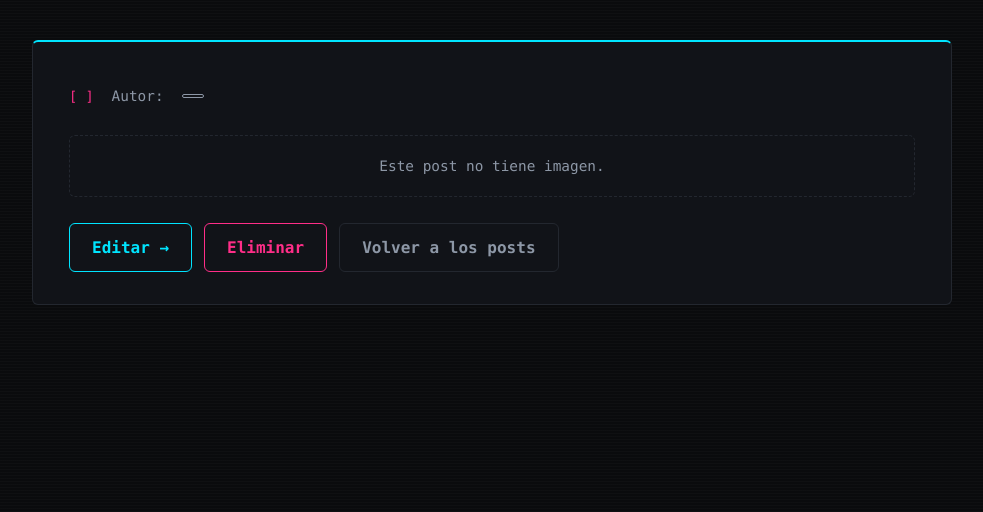
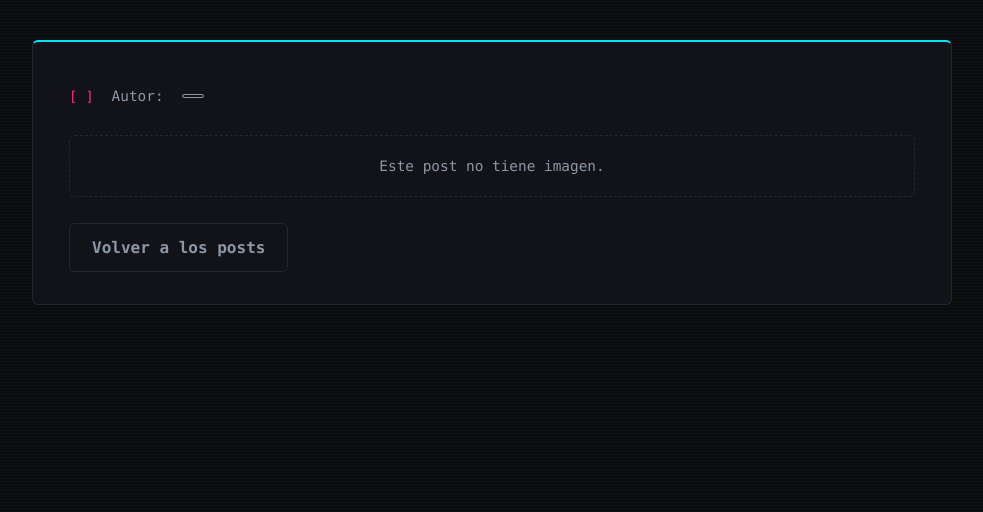
Before and after one commit to Federicoz21/Blog_django, a Django app: template posts/templates/posts/detalle_post.html in a window 1280 px wide. Shown: the part 78-590 px from the top of the page, without its empty margins (148-1131 px from the left). Run offline with Django 5.2, Linux system fonts and the light colour scheme; the template is opened without the code that fills it, so the values that code supplies are empty.

Commit message:
Preentrega 11: posts/templates/posts/detalle_post.html

```diff
--- a/posts/templates/posts/detalle_post.html
+++ b/posts/templates/posts/detalle_post.html
@@ -24,8 +24,8 @@
     </div>
 
     <div class="acciones">
-        <a href="{% url 'editar_post' post.pk %}" class="boton">Editar</a>
-        <a href="{% url 'eliminar_post' post.pk %}" class="boton boton--peligro">Eliminar</a>
+        {% if user.is_authenticated %}<a href="{% url 'editar_post' post.pk %}" class="boton">Editar</a>
+        <a href="{% url 'eliminar_post' post.pk %}" class="boton boton--peligro">Eliminar</a>{% endif %}
         <a href="{% url 'lista_posts' %}" class="boton boton--secundario">Volver a los posts</a>
     </div>
 </article>
```
